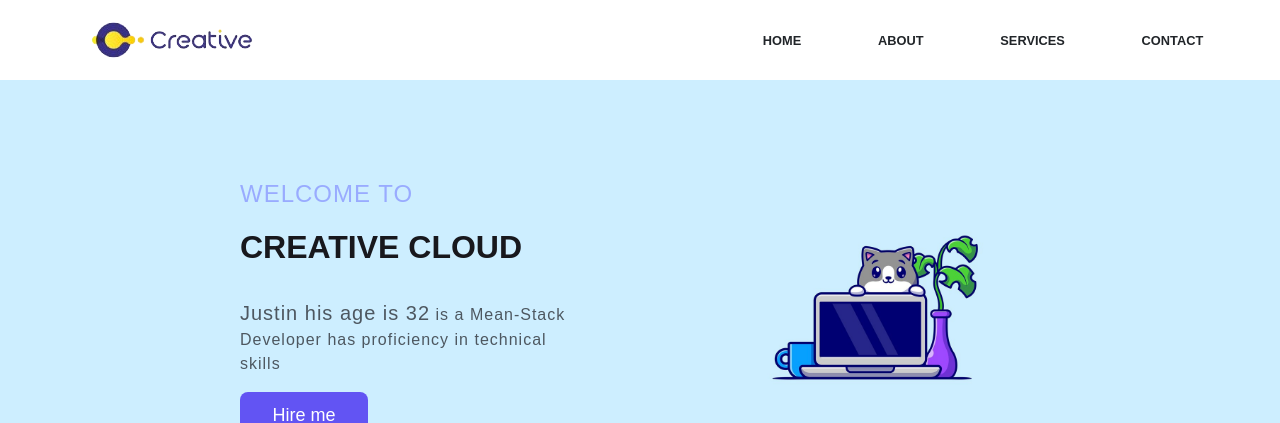
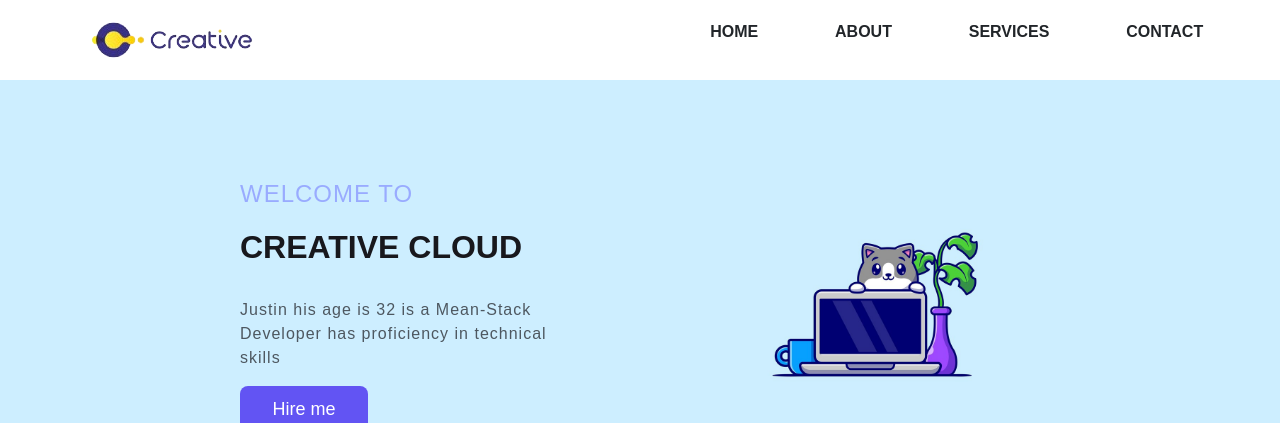
Before and after one commit to pallabi1197/ReactNew, a React (Vite) app: page / in a window 1280 px wide. Shown: the top 423 px of the page. Built offline with nearby package versions, Linux system fonts and the light colour scheme; data requests are answered from the project's data file; a small style sheet from the web is missing.

Commit message:
fresh changes updad

```diff
--- a/src/App.jsx
+++ b/src/App.jsx
@@ -13,6 +13,10 @@
 import { GlobalStyle } from "./Globalstyle";
 import Usereduser from "./Usereduser";
 import Error from "./Ecosite/Error";
+
+
+
+
 
 function App() {
   const theme = {
@@ -43,6 +47,7 @@
       {/* <Usereduser/> */}
       <ThemeProvider theme={theme}>
         <GlobalStyle />
+
         <BrowserRouter>
           <Header />
           <Routes>
@@ -53,6 +58,7 @@
             <Route path="*" element={<Error />} />
           </Routes>
           <Footer />
+
         </BrowserRouter>
       </ThemeProvider>
     </>
--- a/src/Ecosite/HeroSection.jsx
+++ b/src/Ecosite/HeroSection.jsx
@@ -13,7 +13,7 @@
             <p className="hero-top-data">Welcome to</p>
             <h1 className="hero-heading">{name}</h1>
             <p className="hero-para">
-              <span style={{fontSize:'20px'}}>{fname} his age is {age}</span> is a Mean-Stack Developer has proficiency in technical skills
+              {fname} his age is {age} is a Mean-Stack Developer has proficiency in technical skills
             </p>
 
 
@@ -76,6 +76,12 @@
     .grid {
       gap: 7.2rem;
     }
+    .btn-hero {
+      width: 40rem;
+    }
+
+    .hero-para {font-size:2rem;
+    font-family:arial;}
   }
 `;
 
--- a/src/Ecosite/Nav.jsx
+++ b/src/Ecosite/Nav.jsx
@@ -1,13 +1,15 @@
 import React, { useState } from "react";
 import { NavLink } from "react-router-dom";
 import styled from "styled-components";
+import { CgMenu, CgCloseR } from "react-icons/cg";
 
-const Nav = () => {
+const Navbar = () => {
+  const [openMenu, setOpenMenu] = useState(false);
+
   const Nav = styled.nav`
     .navbar-list {
       display: flex;
       gap: 4.8rem;
-      margin-bottom : 0;
 
       li {
         list-style: none;
@@ -17,7 +19,7 @@
           &:visited {
             display: inline-block;
             text-decoration: none;
-            font-size: 0.8rem;
+            font-size: 1rem;
             font-weight:600;
             text-transform: uppercase;
             color: ${({ theme }) => theme.colors.black};
@@ -32,34 +34,141 @@
       }
     }
 
+    .mobile-navbar-btn {
+      display: none;
+
+      .close-outline {
+        display: none;
+      }
+    }
+
+    .mobile-navbar-btn[name="close-outline"] {
+      display: none;
+    }
+
+    @media (max-width: ${({ theme }) => theme.media.mobile}) {
+      .mobile-navbar-btn {
+        display: inline-block;
+        z-index: 999;
+        border: ${({ theme }) => theme.colors.black};
+
+        .mobile-nav-icon {
+          font-size: 4.2rem;
+          color: ${({ theme }) => theme.colors.black};
+        }
+      }
+
+      /* hide the original nav menu  */
+      .navbar-list {
+        width: 100vw;
+        height: 100vh;
+        position: absolute;
+        top: 0;
+        left: 0;
+        background-color: #fff;
+
+        display: flex;
+        justify-content: center;
+        align-content: center;
+        flex-direction: column;
+        text-align: center;
+
+        transform: translateX(100%);
+
+        visibility: hidden;
+        opacity: 0;
+
+        li {
+          .navbar-link {
+            &:link,
+            &:visited {
+              font-size: 4.2rem;
+            }
+
+            &:hover,
+            &:active {
+              color: ${({ theme }) => theme.colors.helper};
+            }
+          }
+        }
+      }
+
+      .active .mobile-nav-icon {
+        display: none;
+        font-size: 4.2rem;
+        position: absolute;
+        top: 3%;
+        right: 10%;
+        color: ${({ theme }) => theme.colors.black};
+        z-index: 9999;
+      }
+
+      .active .close-outline {
+        display: inline-block;
+      }
+
+      .active .navbar-list {
+        visibility: visible;
+        opacity: 1;
+        transform: translateX(0);
+        z-index: 999;
+      }
+    }
   `;
 
   return (
     <Nav>
+      <div className={openMenu ? "menuIcon active" : "menuIcon"}>
         <ul className="navbar-list">
           <li>
-          <NavLink className="navbar-link" to="/">
+            <NavLink
+              className="navbar-link"
+              onClick={() => setOpenMenu(false)}
+              to="/">
               Home
             </NavLink>
           </li>
           <li>
-          <NavLink className="navbar-link" to="/about">
+            <NavLink
+              className="navbar-link"
+              onClick={() => setOpenMenu(false)}
+              to="/about">
               About
             </NavLink>
           </li>
           <li>
-          <NavLink className="navbar-link" to="/services">
+            <NavLink
+              className="navbar-link"
+              onClick={() => setOpenMenu(false)}
+              to="/service">
               Services
             </NavLink>
           </li>
           <li>
-          <NavLink className="navbar-link" to="/contact">
+            <NavLink
+              className="navbar-link"
+              onClick={() => setOpenMenu(false)}
+              to="/contact">
               Contact
             </NavLink>
           </li>
         </ul>
+        {/* //nav icon */}
+        <div className="mobile-navbar-btn">
+          <CgMenu
+            name="menu-outline"
+            className="mobile-nav-icon"
+            onClick={() => setOpenMenu(true)}
+          />
+          <CgCloseR
+            name="close-outline"
+            className="close-outline mobile-nav-icon"
+            onClick={() => setOpenMenu(false)}
+          />
+        </div>
+      </div>
     </Nav>
   );
 };
 
-export default Nav;
+export default Navbar;
```
Also changed, not shown: src/Ecosite/GoToTop.jsx (added). Lines whose indentation alone changed are shown as unchanged.
